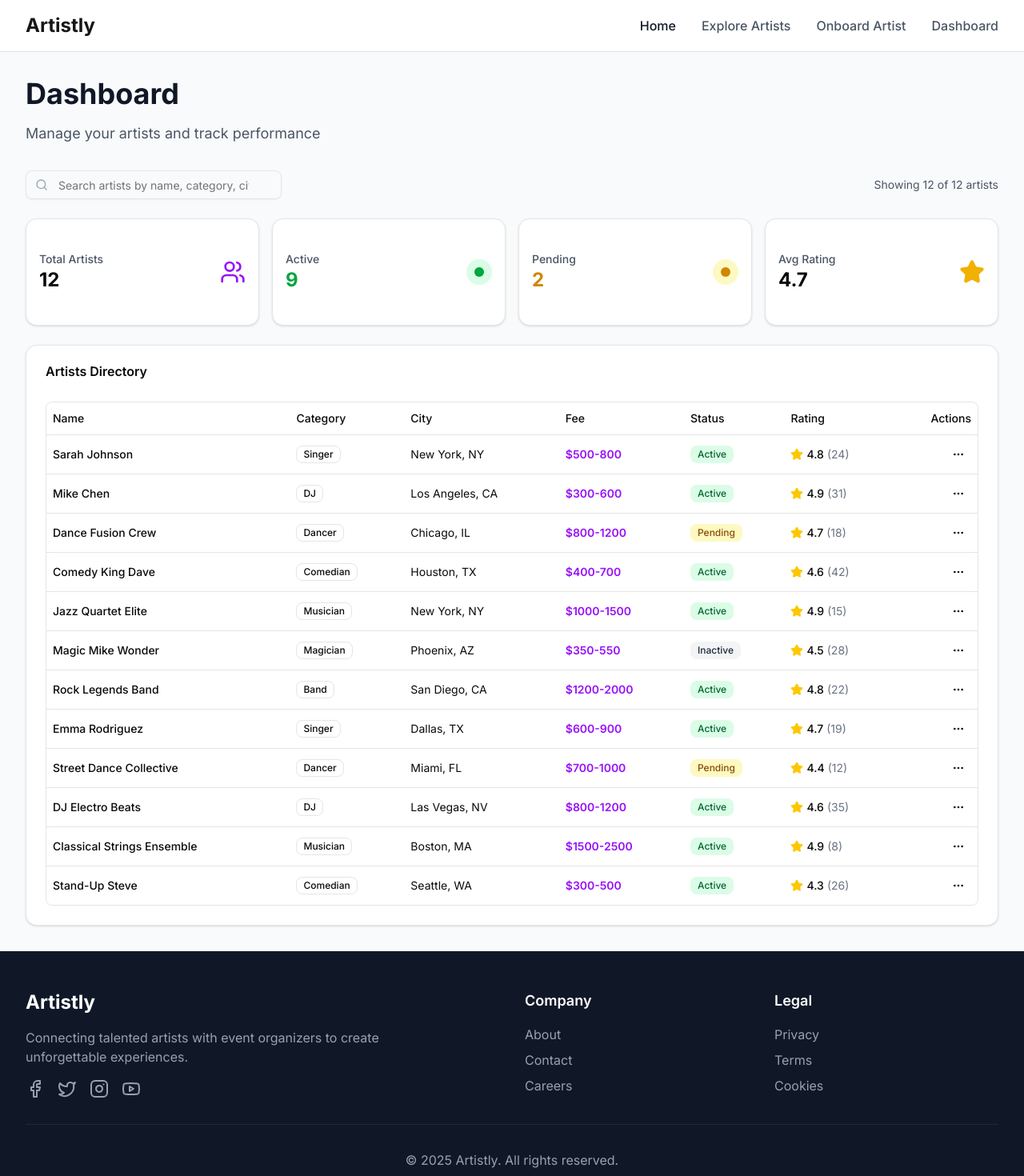
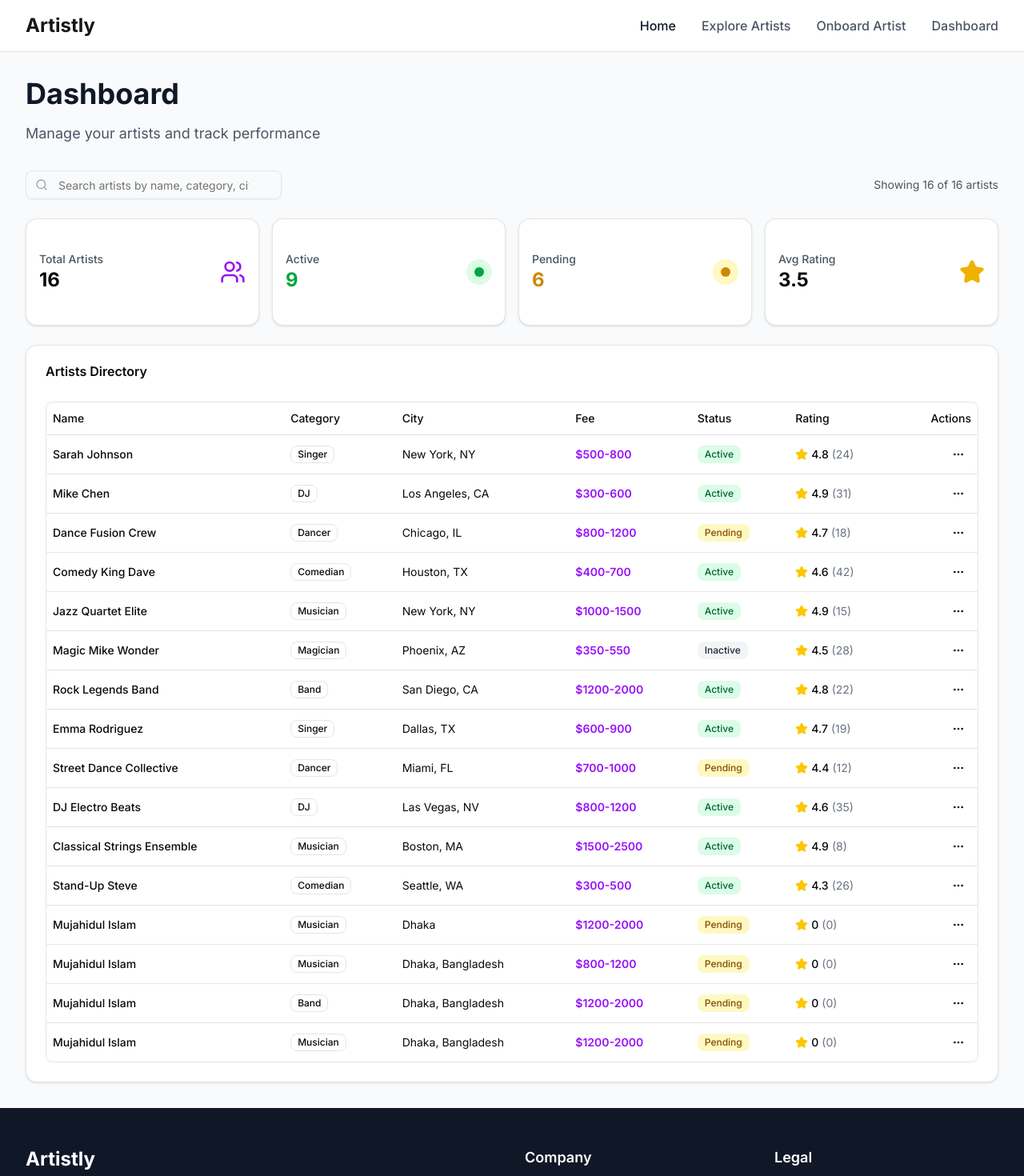
Before and after one commit to Mujahid2000/Artistly, a Next.js app: page /dashboard in a window 1280 px wide. Shown: the top 1470 px of the page at 80% size. Built offline with nearby package versions, Linux system fonts and the light colour scheme.

Commit message:
add some codes filter

```diff
--- a/app/explore/page.tsx
+++ b/app/explore/page.tsx
@@ -9,19 +9,26 @@ import { StaggerItem } from "@/compomnents/motion/stagger-item"
 import { ViewModeToggle } from "@/compomnents/view-mode-toggle"
 import { Suspense } from "react"
 
+export const dynamic = 'force-dynamic';
 
 interface ExplorePageProps {
-  searchParams: {
+  searchParams: Promise<{
     categories?: string
     locations?: string
     minPrice?: string
     maxPrice?: string
     view?: string
-  }
+  }>
 }
 
 // Server-side function to fetch artists from mock API
-async function fetchArtists(searchParams: ExplorePageProps["searchParams"]): Promise<{
+async function fetchArtists(searchParams: {
+  categories?: string
+  locations?: string
+  minPrice?: string
+  maxPrice?: string
+  view?: string
+}): Promise<{
   artists: Artist[]
   totalCount: number
   filteredCount: number
@@ -77,6 +84,7 @@ async function fetchArtists(searchParams: ExplorePageProps["searchParams"]): Pro
       // If the response is directly an array of artists
       artists = data
       totalCount = data.length
+      // filteredCount = data.length
     } else if (data.artists && Array.isArray(data.artists)) {
       // If the response has an artists property
       artists = data.artists
@@ -86,6 +94,7 @@ async function fetchArtists(searchParams: ExplorePageProps["searchParams"]): Pro
       // If the response has a data property
       artists = data.data
       totalCount = data.totalCount || data.data.length
+      // filteredCount = data.filteredCount || data.data.length
     }
 
     // Apply client-side filtering if the mock API doesn't support server-side filtering
@@ -109,7 +118,16 @@ async function fetchArtists(searchParams: ExplorePageProps["searchParams"]): Pro
 }
 
 // Client-side filtering function (in case mock API doesn't support filtering)
-function applyClientSideFiltering(artists: Artist[], searchParams: ExplorePageProps["searchParams"]): Artist[] {
+function applyClientSideFiltering(
+  artists: Artist[],
+  searchParams: {
+    categories?: string
+    locations?: string
+    minPrice?: string
+    maxPrice?: string
+    view?: string
+  },
+): Artist[] {
   let filtered = [...artists]
 
   // Filter by categories
@@ -144,7 +162,13 @@ function applyClientSideFiltering(artists: Artist[], searchParams: ExplorePagePr
 }
 
 // Server-side function to get current filter state from search params
-function getFiltersFromSearchParams(searchParams: ExplorePageProps["searchParams"]): FilterState {
+function getFiltersFromSearchParams(searchParams: {
+  categories?: string
+  locations?: string
+  minPrice?: string
+  maxPrice?: string
+  view?: string
+}): FilterState {
   return {
     categories: searchParams.categories ? searchParams.categories.split(",").filter(Boolean) : [],
     locations: searchParams.locations ? searchParams.locations.split(",").filter(Boolean) : [],
@@ -156,7 +180,17 @@ function getFiltersFromSearchParams(searchParams: ExplorePageProps["searchParams
 }
 
 // Artists Content Server Component
-async function ArtistsContent({ searchParams }: { searchParams: ExplorePageProps["searchParams"] }) {
+async function ArtistsContent({
+  searchParams,
+}: {
+  searchParams: {
+    categories?: string
+    locations?: string
+    minPrice?: string
+    maxPrice?: string
+    view?: string
+  }
+}) {
   // Server-side data fetching from mock API
   const { artists, totalCount, filteredCount } = await fetchArtists(searchParams)
   const currentFilters = getFiltersFromSearchParams(searchParams)
@@ -256,6 +290,9 @@ async function ArtistsContent({ searchParams }: { searchParams: ExplorePageProps
 }
 
 export default async function ExplorePage({ searchParams }: ExplorePageProps) {
+  // ✅ RESOLVE THE PROMISE HERE
+  const resolvedSearchParams = await searchParams
+
   return (
     <div className="min-h-screen bg-gray-50">
       <div className="container mx-auto px-4 sm:px-6 lg:px-8 py-8">
@@ -267,7 +304,7 @@ export default async function ExplorePage({ searchParams }: ExplorePageProps) {
 
         {/* Artists Content with Suspense */}
         <Suspense fallback={<LoadingArtists />}>
-          <ArtistsContent searchParams={searchParams} />
+          <ArtistsContent searchParams={resolvedSearchParams} />
         </Suspense>
       </div>
     </div>
--- a/app/onboard/page.tsx
+++ b/app/onboard/page.tsx
@@ -96,7 +96,7 @@ export default function OnboardPage() {
   const onSubmit = async (data: OnboardFormData) => {
     setIsSubmitting(true)
     setSubmitError(null)
-
+console.log(data)
     try {
       const result = await submitArtistApplication(data)
 
--- a/data/artists.json
+++ b/data/artists.json
@@ -166,5 +166,101 @@
     "joinDate": "2024-02-12",
     "rating": 4.3,
     "totalBookings": 26
+  },
+  {
+    "id": "13",
+    "name": "Mujahidul Islam",
+    "category": "Musician",
+    "city": "Dhaka",
+    "fee": "$1200-2000",
+    "email": "developermujahid2001@gmail.com",
+    "phone": "01987064729",
+    "status": "pending",
+    "joinDate": "2025-06-23",
+    "rating": 0,
+    "totalBookings": 0,
+    "bio": "ggegherherherherghqerhqerhergergerv3egerhrvebertbherghergerg",
+    "experience": "Advanced (5-10 years)",
+    "languages": [
+      "English",
+      "German"
+    ],
+    "availability": [
+      "Weekdays",
+      "Daytime"
+    ],
+    "image": "blob:http://localhost:3000/23361f0d-915c-4339-98e0-e7901119f48e"
+  },
+  {
+    "id": "14",
+    "name": "Mujahidul Islam",
+    "category": "Musician",
+    "city": "Dhaka, Bangladesh",
+    "fee": "$800-1200",
+    "email": "developermujahid2001@gmail.com",
+    "phone": "01987064729",
+    "status": "pending",
+    "joinDate": "2025-06-23",
+    "rating": 0,
+    "totalBookings": 0,
+    "bio": "wrg3rgewrgergqwrfgqwefgqwerefqwefqw3g5ghqwergqrgqwrgqwfqwre",
+    "experience": "Advanced (5-10 years)",
+    "languages": [
+      "Chinese",
+      "English"
+    ],
+    "availability": [
+      "Weekdays",
+      "Daytime"
+    ],
+    "image": "blob:http://localhost:3000/3e91f1de-26aa-41b4-81ac-3b1148691f03"
+  },
+  {
+    "id": "15",
+    "name": "Mujahidul Islam",
+    "category": "Band",
+    "city": "Dhaka, Bangladesh",
+    "fee": "$1200-2000",
+    "email": "developermujahid2001@gmail.com",
+    "phone": "01987064729",
+    "status": "pending",
+    "joinDate": "2025-06-23",
+    "rating": 0,
+    "totalBookings": 0,
+    "bio": "Create your artist profile and start getting booked for events",
+    "experience": "Advanced (5-10 years)",
+    "languages": [
+      "English",
+      "German"
+    ],
+    "availability": [
+      "Weekdays",
+      "Daytime"
+    ],
+    "image": "blob:http://localhost:3000/d886c199-8851-4f02-9d00-32e831670119"
+  },
+  {
+    "id": "16",
+    "name": "Mujahidul Islam",
+    "category": "Musician",
+    "city": "Dhaka, Bangladesh",
+    "fee": "$1200-2000",
+    "email": "developermujahid2001@gmail.com",
+    "phone": "01987064729",
+    "status": "pending",
+    "joinDate": "2025-06-23",
+    "rating": 0,
+    "totalBookings": 0,
+    "bio": "Create your artist profile and start getting booked for events",
+    "experience": "Professional (10+ years)",
+    "languages": [
+      "English",
+      "German"
+    ],
+    "availability": [
+      "Weekdays",
+      "Daytime"
+    ],
+    "image": "blob:http://localhost:3000/a149da5a-4c45-41d6-a4a0-afb15e61f2ba"
   }
 ]
```
Also changed, not shown: 1 other file (tests, documents, lock files or other folders).
